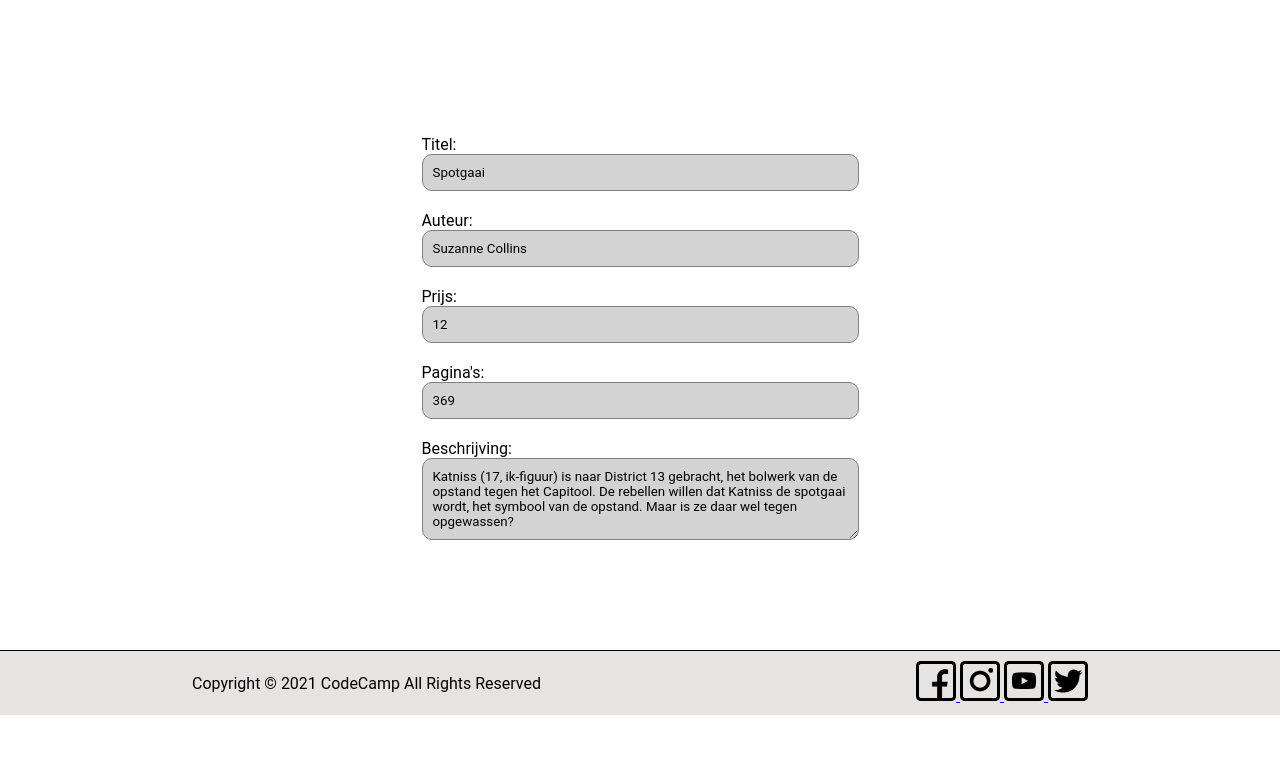
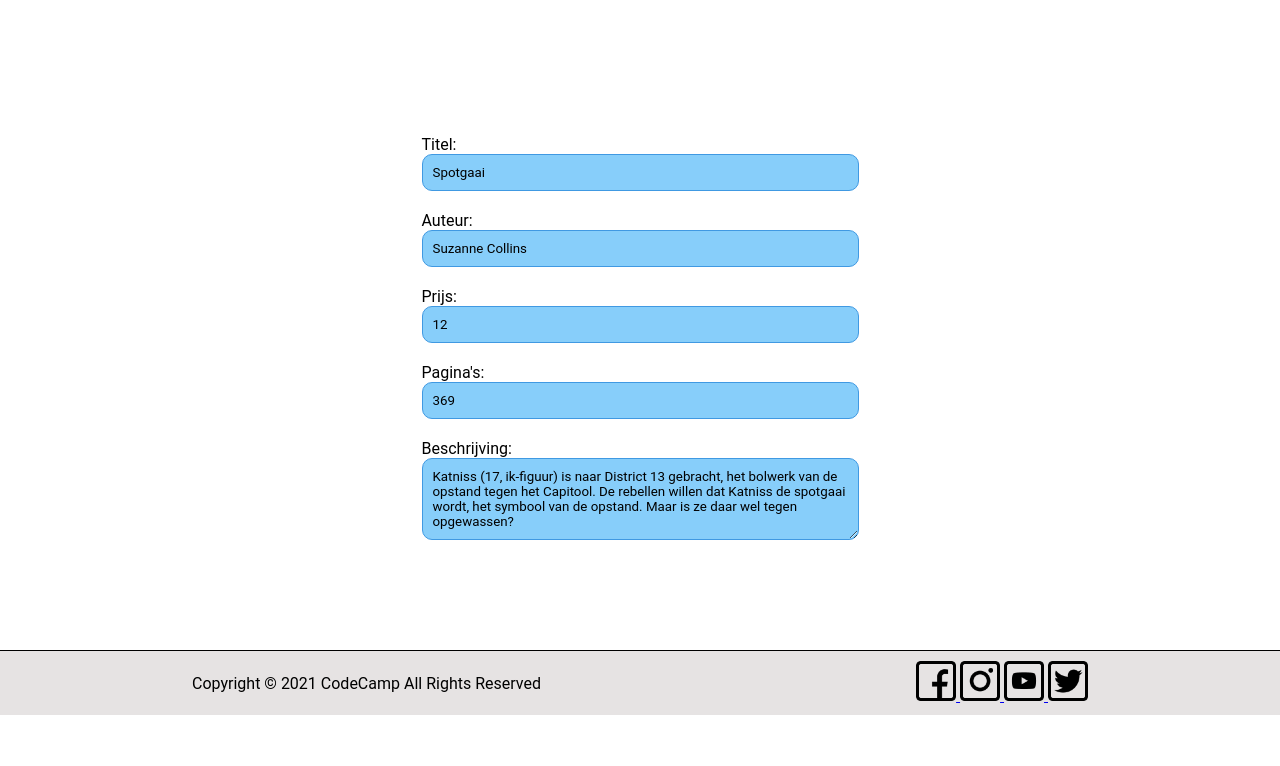
Before and after one commit to AxlVreeke/C2_CodeCamp, a PHP site: page /C2_CodeCamp/resources/admin-pagina/edit.php?id=2 in a window 1280 px wide. Shown: the part 85-851 px from the top of the page. Run offline with PHP 8.4, Linux system fonts and the light colour scheme; data comes from the database, SQL or seed files in the repository.

Commit message:
update admin page

```diff
--- a/CSS/style.css
+++ b/CSS/style.css
@@ -853,21 +853,27 @@ td{
     padding:    10px;
 }
 
+td a{
+    color: darkblue;
+    font-weight: bold;
+    text-decoration: none;
+}
+
 th{
     padding: 10px;
 }
 
 .edit-form input{
-    background-color: lightgray;
+    background-color: #87CEFA;
     padding: 10px;
-    border: solid gray 1px;
+    border: solid #4099e2 1px;
     border-radius: 10px;
 }
 
 .edit-form textarea{
-    background-color: lightgray;
+    background-color: #87CEFA;
     padding: 10px;
-    border: solid gray 1px;
+    border: solid #4099e2 1px;
     border-radius: 10px;
 }
 
```
